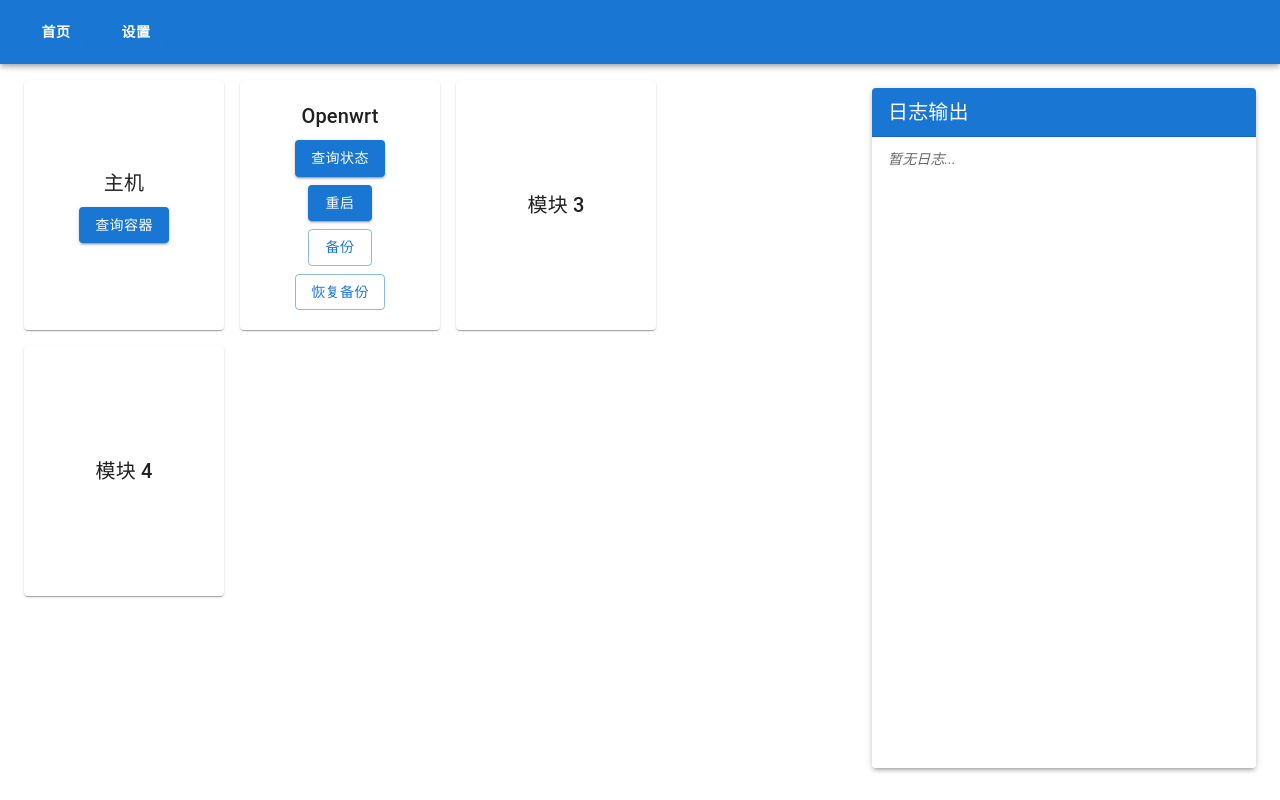
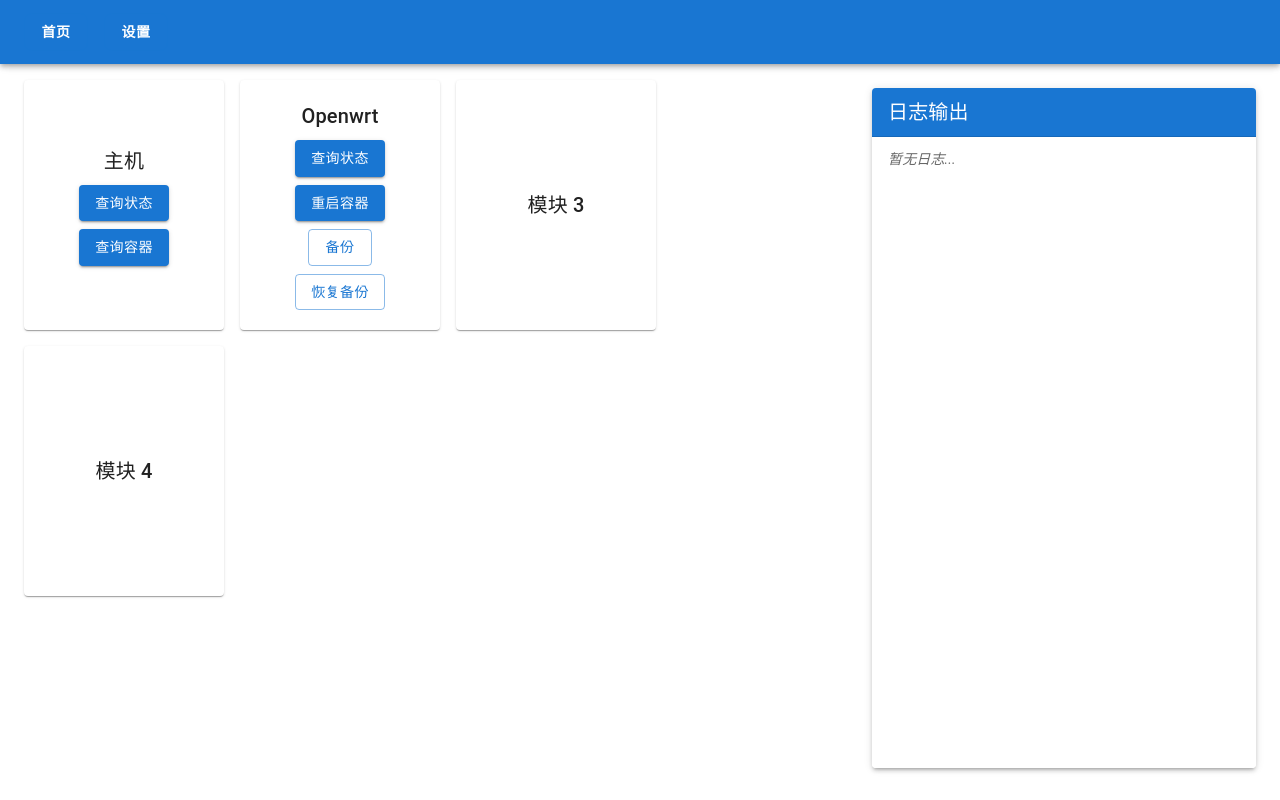
Before and after one commit to v2vv/linux-ops-script, a React (Vite) app in the folder frontend/: page / in a window 1280 px wide. Built offline with nearby package versions, Linux system fonts and the light colour scheme; some icons are missing.

Commit message:
增加主机状态模块

```diff
--- a/frontend/src/components/Mui.jsx
+++ b/frontend/src/components/Mui.jsx
@@ -62,7 +62,7 @@ export default function SidebarLayout() {
     fetch(`${backendUrl}/run-command`, {
       method: "POST",
       headers: { "Content-Type": "application/json" },
-      body: JSON.stringify({ command: "echo Hello from server" }),
+      body: JSON.stringify({ command: "echo 连接正常，主机正常" }),
     })
       .then((res) => res.json())
       .then((data) => {
@@ -222,7 +222,7 @@ export default function SidebarLayout() {
                         查询状态
                       </Button>
                       <Button variant="contained" sx={{ mt: 1 }} onClick={handleModule1Action2}>
-                        重启
+                        重启容器
                       </Button>
                       <Button variant="outlined" sx={{ mt: 1 }} onClick={handleModule1Action2}>
                         备份
@@ -234,6 +234,9 @@ export default function SidebarLayout() {
                   )}
                   {module === "主机" && (
                     <>
+                      <Button variant="contained" sx={{ mt: 1 }} onClick={handleModule1Action1}>
+                        查询状态
+                      </Button>
                       <Button variant="contained" sx={{ mt: 1 }} onClick={handleModule1Action1}>
                         查询容器
                       </Button>
```
